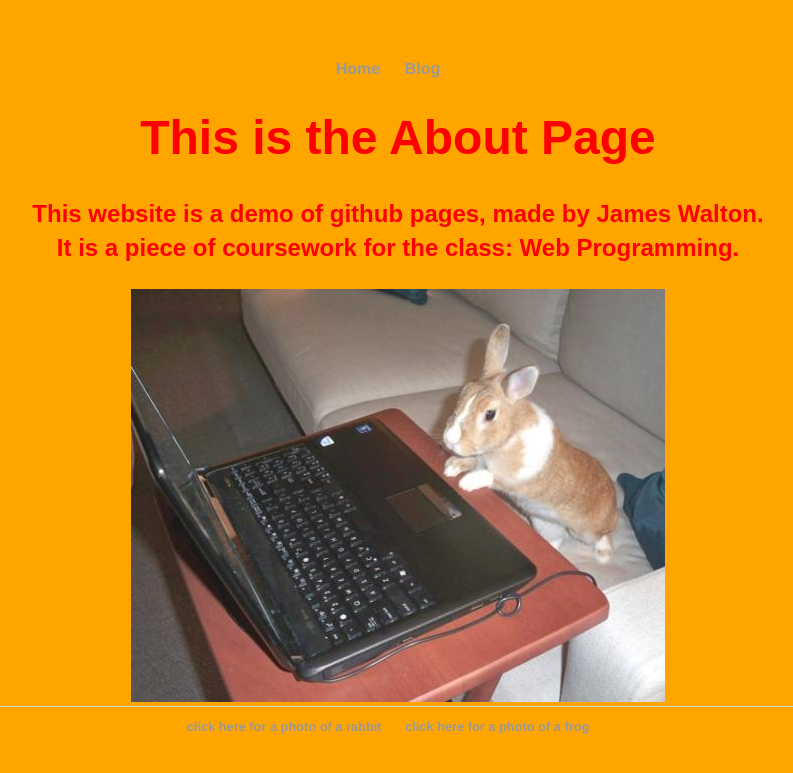
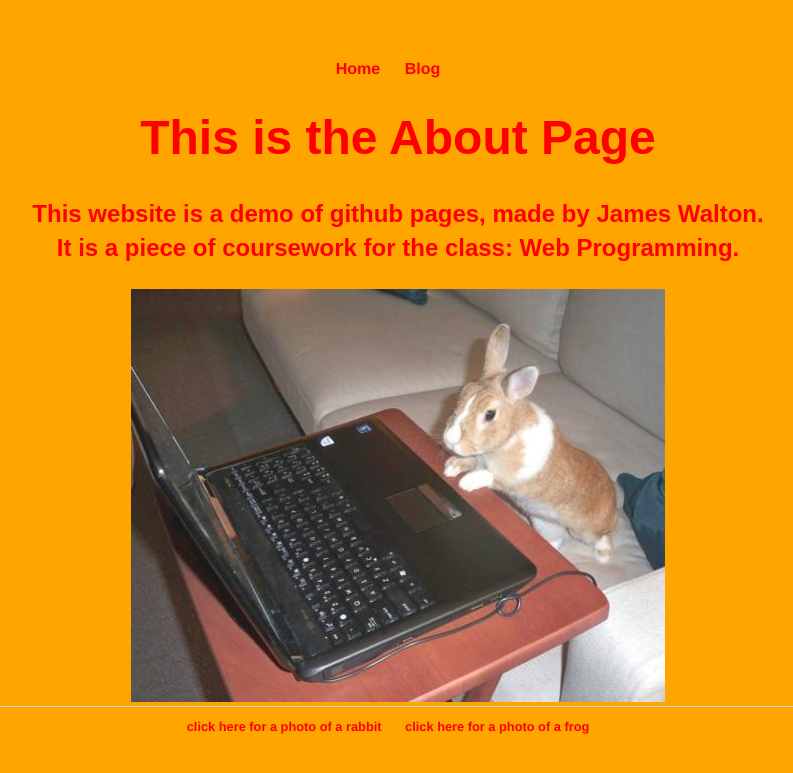
Before and after one commit to NorthWal/northwal.github.io, a Jekyll site: the page built from about/index.html, in a window 1280 px wide. Shown: the top 773 px of the page, without its empty margins (242-1035 px from the left). Built offline with Jekyll 4.4.1, drawn with Linux system fonts in a browser that asks for light colours.

Commit message:
Update aboutpage.css

```diff
--- a/css/aboutpage.css
+++ b/css/aboutpage.css
@@ -33,10 +33,11 @@ nav ul li, footer ul li {
 }
 a {
  text-decoration: none;
- color: #999;
+ color: red;
 }
 a:hover {
- text-decoration: underline;
+ color: blue;
+
 }
 ul.posts {
  margin: 20px auto 40px;
```
